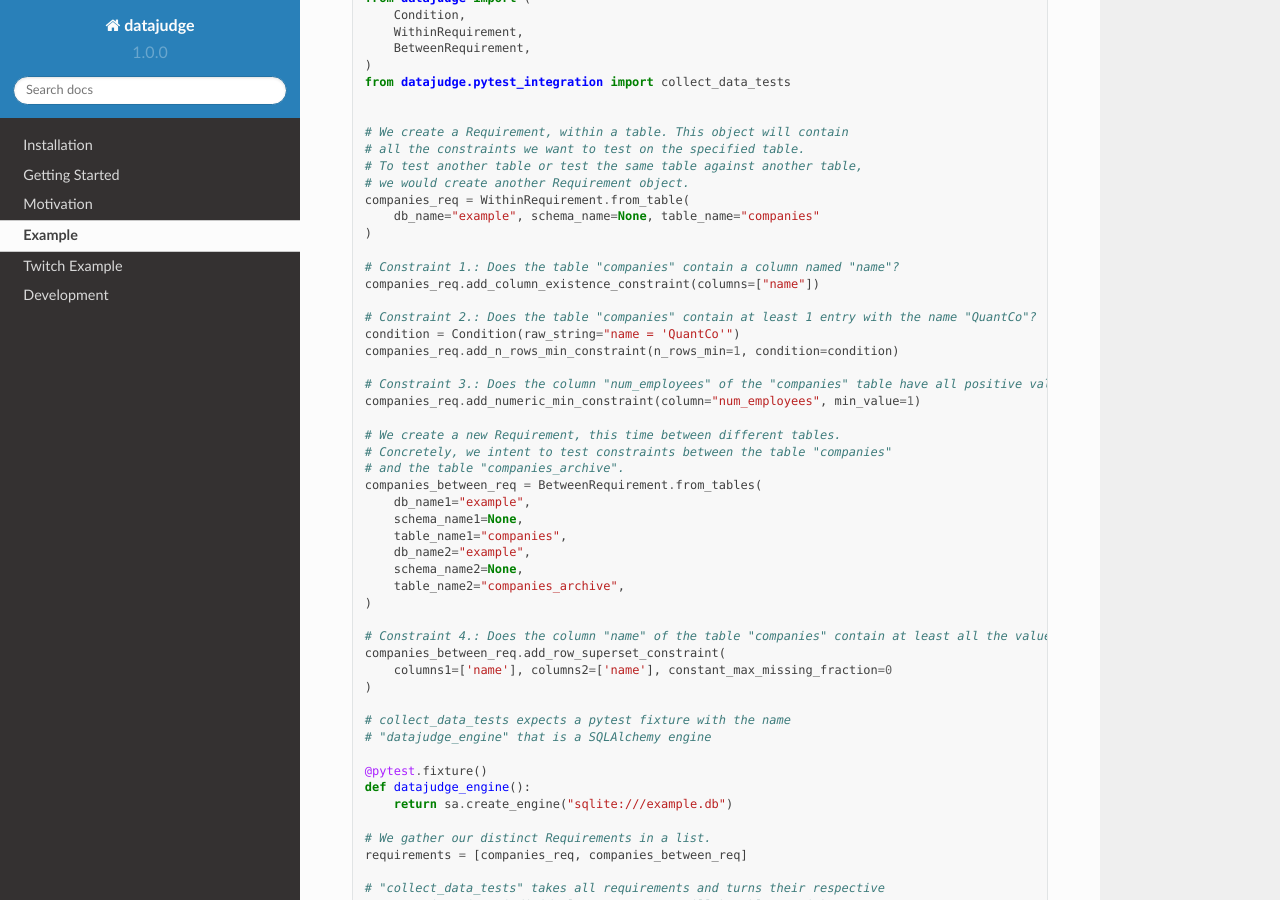
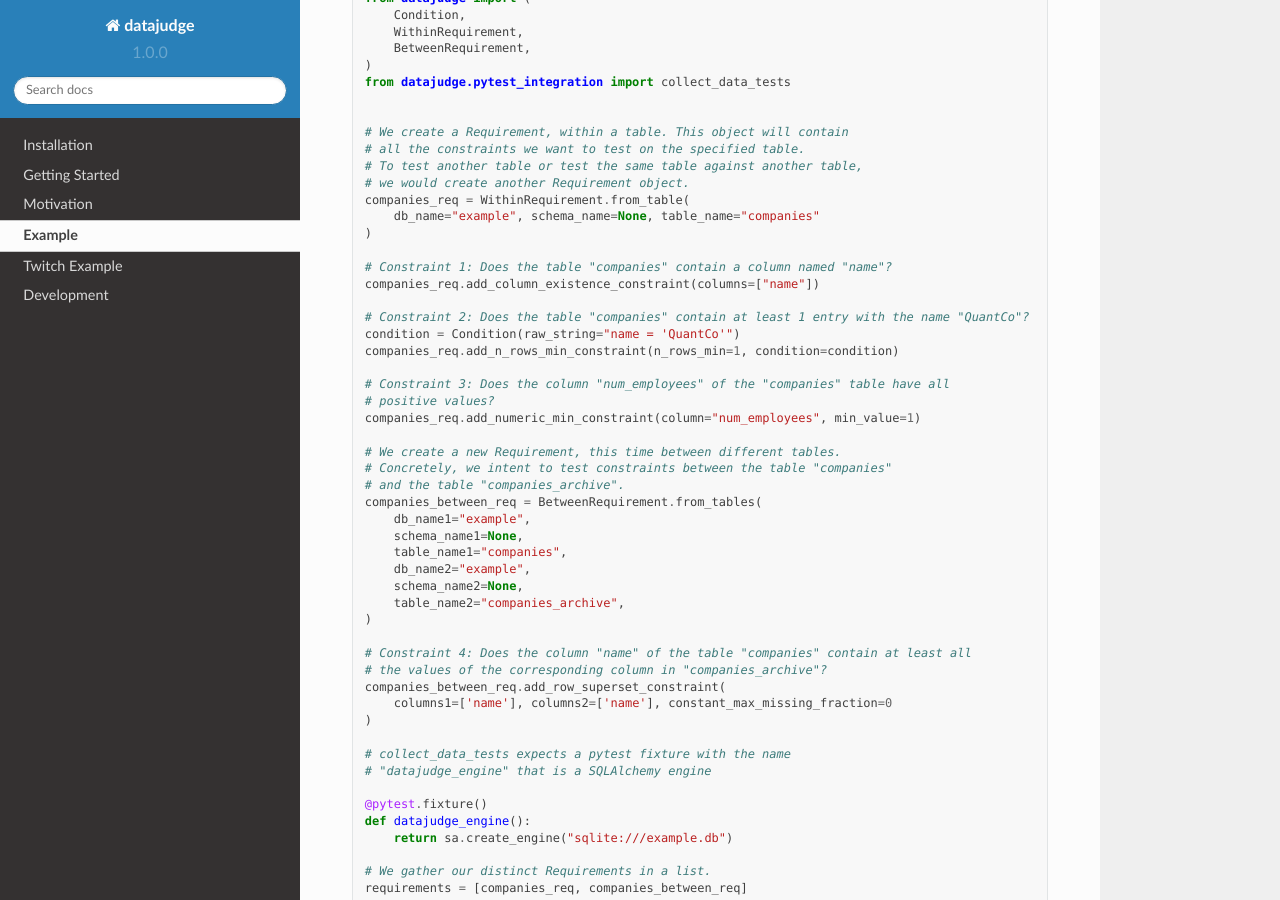
Before and after one commit to Quantco/datajudge, a Sphinx documentation site: the page built from docs/source/examples/example.rst, in a window 1280 px wide and 900 px high, scrolled down 1201 px. Built offline with Sphinx 7.4.7 and the Read the Docs theme 2.0.0, drawn with Linux system fonts in a browser that asks for light colours; pages that are not in the unit, such as notebooks, are missing from menus.

Commit message:
Adapt line length.

```diff
--- a/docs/source/examples/example.rst
+++ b/docs/source/examples/example.rst
@@ -86,14 +86,15 @@ As an example, we will run 4 tests on this table:
         db_name="example", schema_name=None, table_name="companies"
     )
 
-    # Constraint 1.: Does the table "companies" contain a column named "name"?
+    # Constraint 1: Does the table "companies" contain a column named "name"?
     companies_req.add_column_existence_constraint(columns=["name"])
 
-    # Constraint 2.: Does the table "companies" contain at least 1 entry with the name "QuantCo"?
+    # Constraint 2: Does the table "companies" contain at least 1 entry with the name "QuantCo"?
     condition = Condition(raw_string="name = 'QuantCo'")
     companies_req.add_n_rows_min_constraint(n_rows_min=1, condition=condition)
 
-    # Constraint 3.: Does the column "num_employees" of the "companies" table have all positive values?
+    # Constraint 3: Does the column "num_employees" of the "companies" table have all
+    # positive values?
     companies_req.add_numeric_min_constraint(column="num_employees", min_value=1)
 
     # We create a new Requirement, this time between different tables.
@@ -108,7 +109,8 @@ As an example, we will run 4 tests on this table:
         table_name2="companies_archive",
     )
 
-    # Constraint 4.: Does the column "name" of the table "companies" contain at least all the values of the corresponding column in "companies_archive"?
+    # Constraint 4: Does the column "name" of the table "companies" contain at least all
+    # the values of the corresponding column in "companies_archive"?
     companies_between_req.add_row_superset_constraint(
         columns1=['name'], columns2=['name'], constant_max_missing_fraction=0
     )
```
